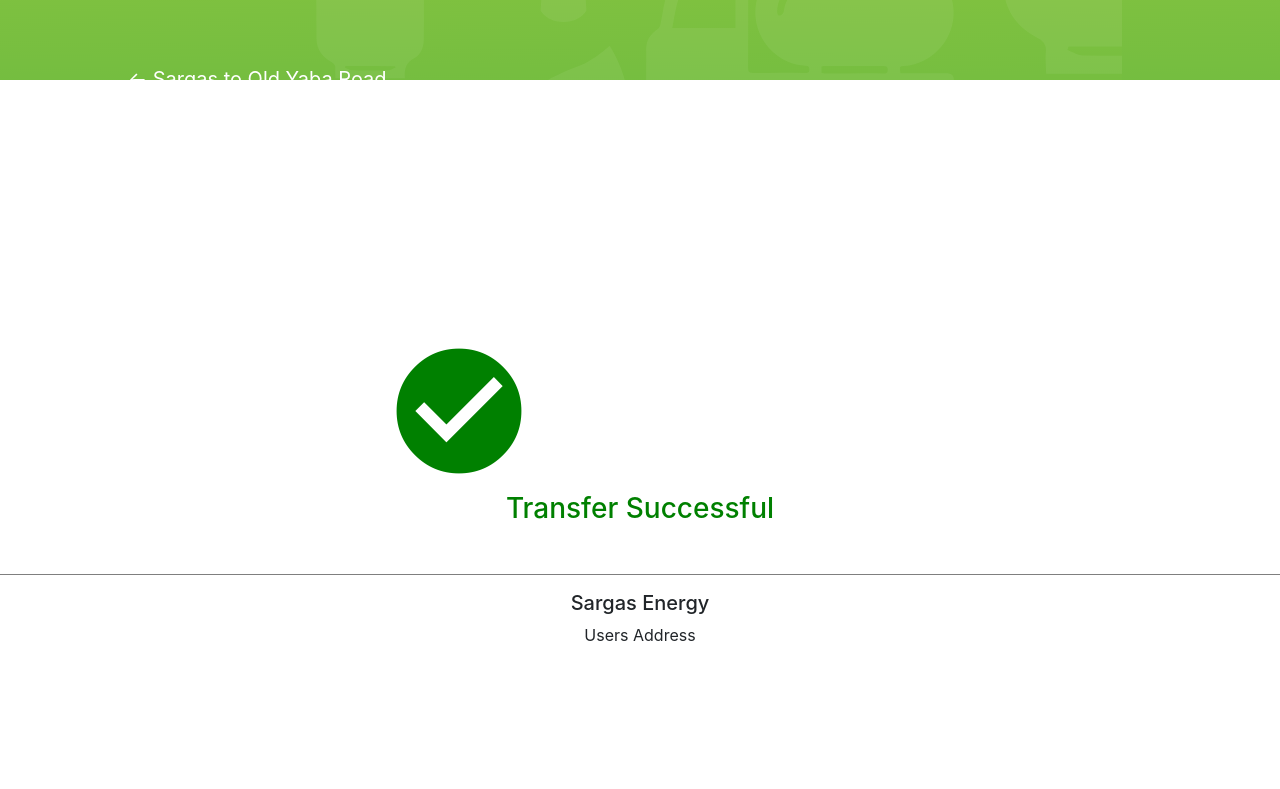
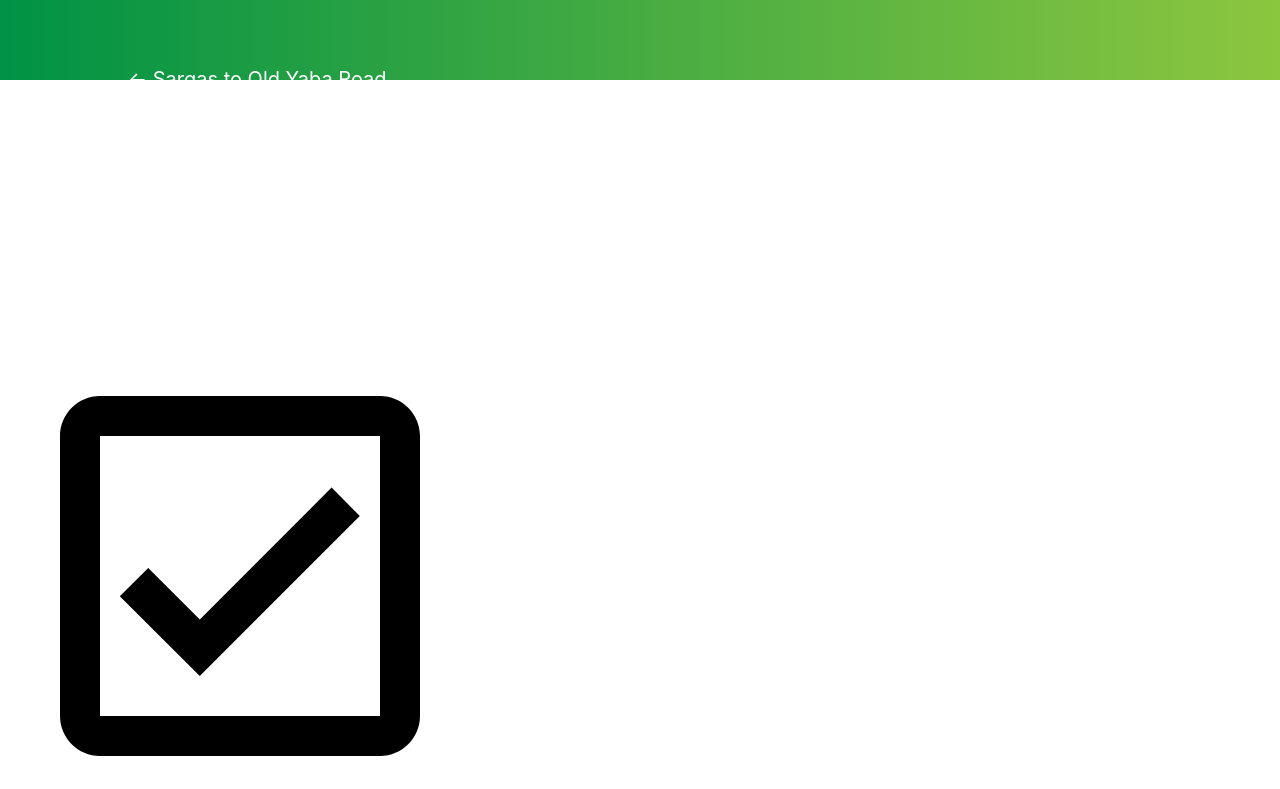
Before and after one commit to devfemmy/sargas-app.github.io, a React (Create React App) app: page /success in a window 1280 px wide. Shown: the top 789 px of the page. Built offline with nearby package versions, Linux system fonts and the light colour scheme.

Commit message:
tracking page

```diff
--- a/src/Order/OrderSuccessful/orderSuccess.css
+++ b/src/Order/OrderSuccessful/orderSuccess.css
@@ -1,6 +1,6 @@
 
 .order-header {
-    background-image: url('../../assets/gradient_top.png');
+    background-image: linear-gradient(to right, #009245 , #8CC63F);;
     height: 5rem;
     padding-left: 10%;
     padding-top: 5%;
@@ -12,6 +12,9 @@
     text-align: left !important;
 }
 .Track-Img {
+    height: 60vmin;
+}
+.order_img {
     height: 60vmin;
 }
 .transaction-success {
--- a/src/Order/OrderSuccessful/orderSuccess.js
+++ b/src/Order/OrderSuccessful/orderSuccess.js
@@ -1,6 +1,7 @@
 import React, { Component } from 'react';
 import {Button} from 'reactstrap'
 import './orderSuccess.css';
+import orderCheck from '../../assets/check_box.svg';
 
 class OrderSuccess extends Component {
     state = {  }
@@ -24,7 +25,7 @@ class OrderSuccess extends Component {
                 </div>
 
                 <div className= "transaction-success">
-                    <i className="material-icons">check_circle</i>
+                <img src={orderCheck} className="order_img" alt="logo" />
                     <h3>Transfer Successful</h3>
                 </div>
                 <br />
```
Also changed, not shown: src/assets/check_box.svg (added), src/assets/highlight_off.svg (added).
